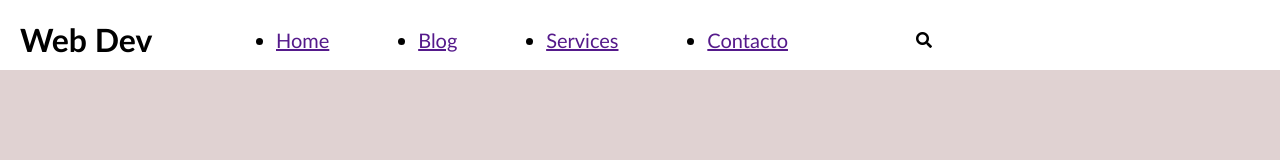
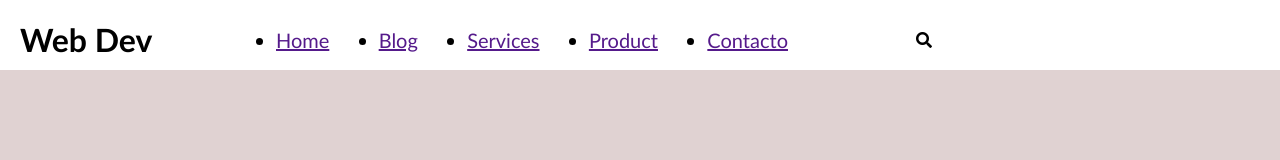
Before and after one commit to miguellvc/web, a plain HTML site: page index.html in a window 1280 px wide. Shown: the top 160 px of the page. Drawn offline with Linux system fonts and the light colour scheme.

Commit message:
Modificado el navbar

```diff
--- a/index.html
+++ b/index.html
@@ -21,6 +21,7 @@
                <li><a href="">Home</a></li>
                <li><a href="">Blog</a></li>
                <li><a href="">Services</a></li>
+               <li><a href="">Product</a></li>
                <li><a href="">Contacto</a></li>
             </ul>
         </nav>
```
